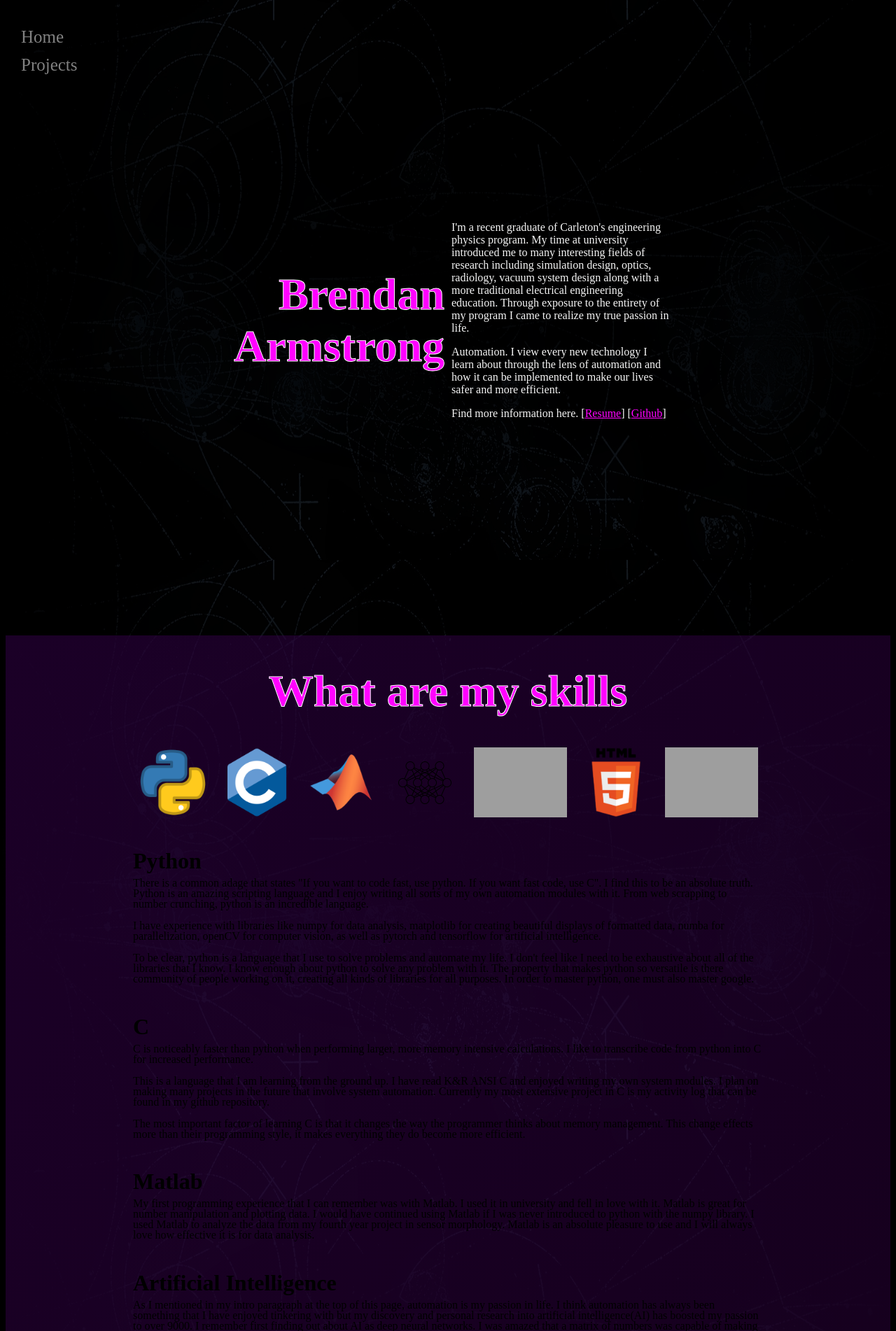
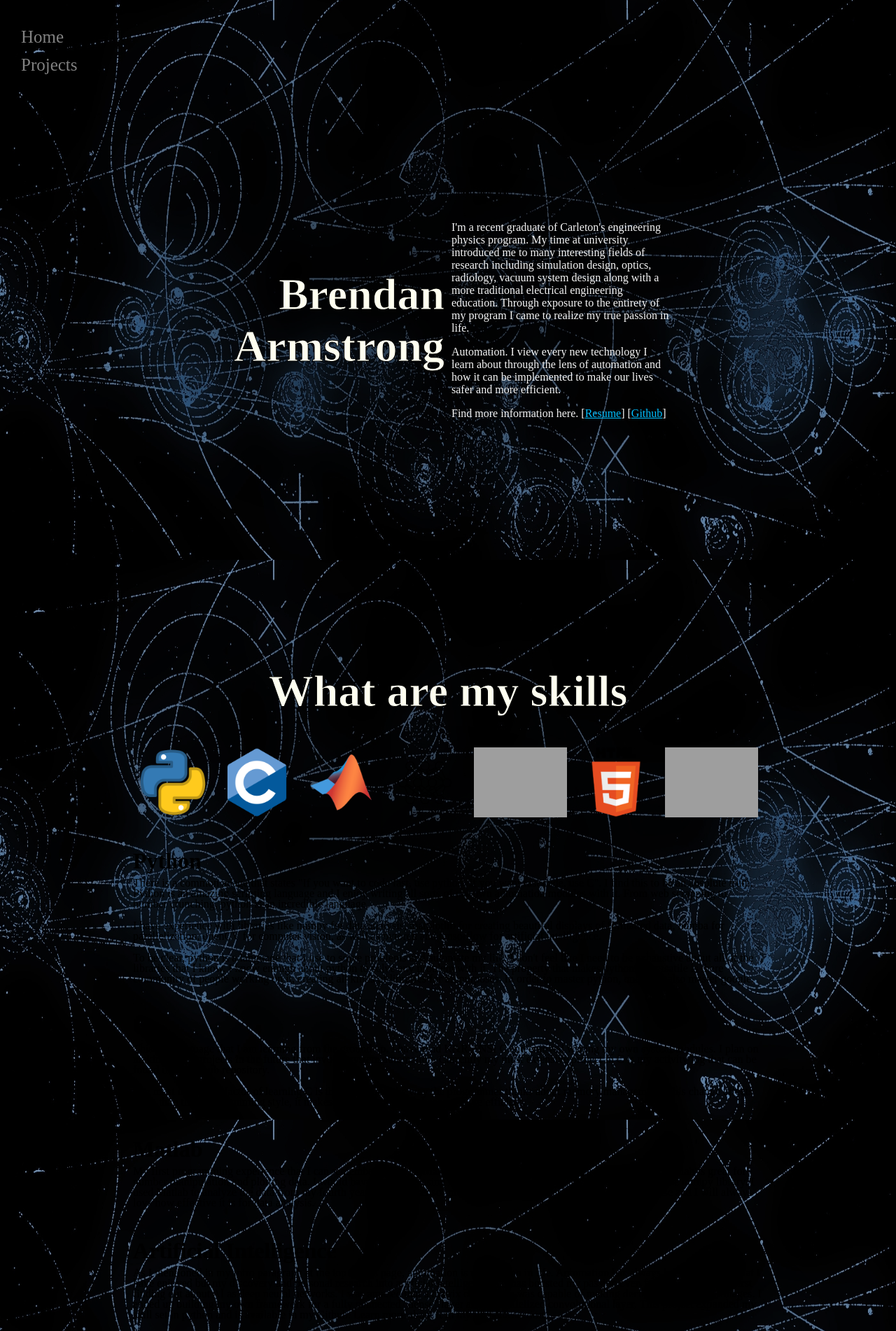
Before and after one commit to BrendanArmstrong1/brendanarmstrong.xyz, a Flask app: page / in a window 1280 px wide. Shown: the top 1902 px of the page at 70% size. Run offline with Flask 2, Linux system fonts and the light colour scheme; parts of the project's set-up code (start-up, migrations or seed data) failed here and were passed over; grey boxes are pictures that could not be loaded.

Commit message:
Changed style on main page to be less colourful

```diff
--- a/static/styles/style.css
+++ b/static/styles/style.css
@@ -4,14 +4,13 @@
 
 body {
     background-image:
-    radial-gradient(rgba(0, 0, 0, 1), rgba(0, 0, 0, 0)),
-    linear-gradient(to left, rgba(0,0,0,1), rgba(0, 0, 0, 0)),
-    linear-gradient(to right, rgba(0,0,0,1), rgba(0, 0, 0, 0)),
-    url(../Images/bubble.jpg);
-    background-attachment: scroll, fixed, fixed, scroll;
+    radial-gradient(rgba(0, 0, 0, 0.7), rgba(0, 0, 0, 0)),
+    url(../Images/bubble.jpg),
+    linear-gradient(to bottom right, rgba(20,0,30,0.6), rgba(67,0,90,0.3));
+    background-attachment: scroll, scroll, fixed;
     background-repeat: no-repeat;
-    background-size: 100% 910px, 160px 100%, 160px 100%, 100% 910px;
-    background-position: top, right, left, top;
+    background-size: 100% 910px,100% 910px,100%;
+    background-position: top,top top;
 }
 
 .arranger {
@@ -74,15 +73,14 @@
 
 
 h1{
-  color: fuchsia;
+  color: ivory;
   font-size: 4em;
-  -webkit-text-stroke: 1px white;
+  -webkit-text-stroke: 1px black;
   text-align: center;
 }
 /* On smaller screens, where height is less than 450px, change the style of the sidebar (less padding and a smaller font size) */
 
 .skills {
-  background: linear-gradient(to bottom right, rgba(45,0,65,0.6), rgba(67,0,90,0.3));
   display: flex;
   flex-direction: column;
   background-repeat: no-repeat;
@@ -136,8 +134,14 @@
   flex: 1;
   justify-content: center;
 }
-.intro_paragraph a{
+.intro_paragraph a:link{
+  color: deepskyblue;
+}
+.intro_paragraph a:visited{
   color: fuchsia;
+}
+.intro_paragraph a:hover{
+  color: darkturquoise;
 }
 .intro_paragraph h1{
   text-align: right;
--- a/templates/index.html
+++ b/templates/index.html
@@ -99,10 +99,6 @@
 
                     <h2>C</h2>
                     <p>
-                        C is noticeably faster than python when performing larger, more memory intensive
-                        calculations. I like to transcribe code from python into C for increased performance.
-                    </p>
-                    <p>
                         This is a language that I am learning from the ground up. I have read K&amp;R ANSI C and enjoyed
                         writing my own system modules. I plan on making many projects in the future that involve system
                         automation. Currently my most extensive project in C is my activity log that can be found in my
@@ -130,8 +126,8 @@
 
                     <p>
                         As I mentioned in my intro paragraph at the top of this page, automation is my passion in life.
-                        I think automation has always been something that I have enjoyed tinkering with but my discovery
-                        and personal research into artificial intelligence(AI) has boosted my passion to over 9000. I
+                        Automation has always been something that I have enjoyed but my discovery
+                        and personal research into artificial intelligence(AI) has boosted my passion even further. I
                         remember first finding out about AI as deep neural networks. I was
                         amazed that a matrix of numbers was capable of making decisions or <em>"seeing"</em> images.
 
@@ -151,8 +147,8 @@
 
                                 <p style="margin: 0;">
                                     Draw a picture of an article of clothing and my AI will guess what you drew!
-                                    the available options are listed. This AI is a Deep neural network that is
-                                    4 dense fully connected layers outputing to a 10 neuron softmax activation
+                                    The available options are listed. This AI is a Deep neural network that is
+                                    4 dense fully connected layers outputting to a 10 neuron softmax activation
                                     function. It was trained in 20 minutes on the
                                     <a href="https://github.com/zalandoresearch/fashion-mnist" target="_blank">fashion
                                         MNIST</a> data set. Drawings made in the canvas are adjusted to look more
@@ -236,16 +232,9 @@
                         if a product doesn't function at maximum efficiency, the top priority is to make it work. After
                         that, you can then either improve it, or move on to different projects and learn new techniques
                         that could be applied when you return to previous projects. This is why I choose to make a
-                        website from scratch, I wanted to learn html and css and eventually I will include JavaScript.
+                        website from scratch, I wanted to learn html and css and even added asynchronous JavaScript
+                        with my interactive AI module.
                     </p>
-                    <p>
-                        This website is meant to serve as an online portfolio. I wanted to be invested in
-                        it's growth and contribute to it regularly. I plan to showcase projects. One of
-                        the things that I am surprised that I miss about school is report writing. I enjoy formatting
-                        documents and making strict technical calculations.
-
-                    </p>
-
                 </div>
 
             </div>
```
Also changed, not shown: NeuralNet.py (line endings or trailing spaces).
